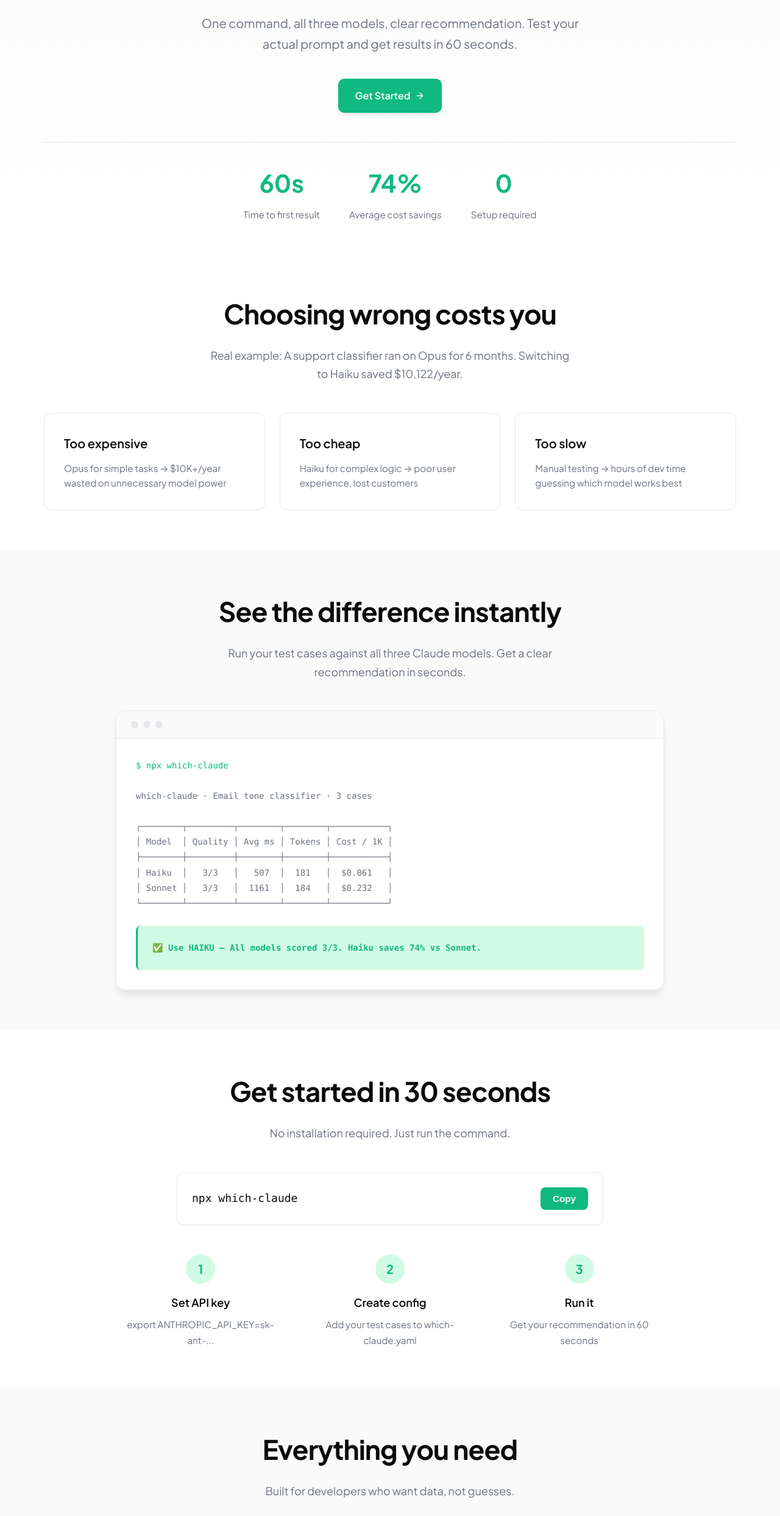
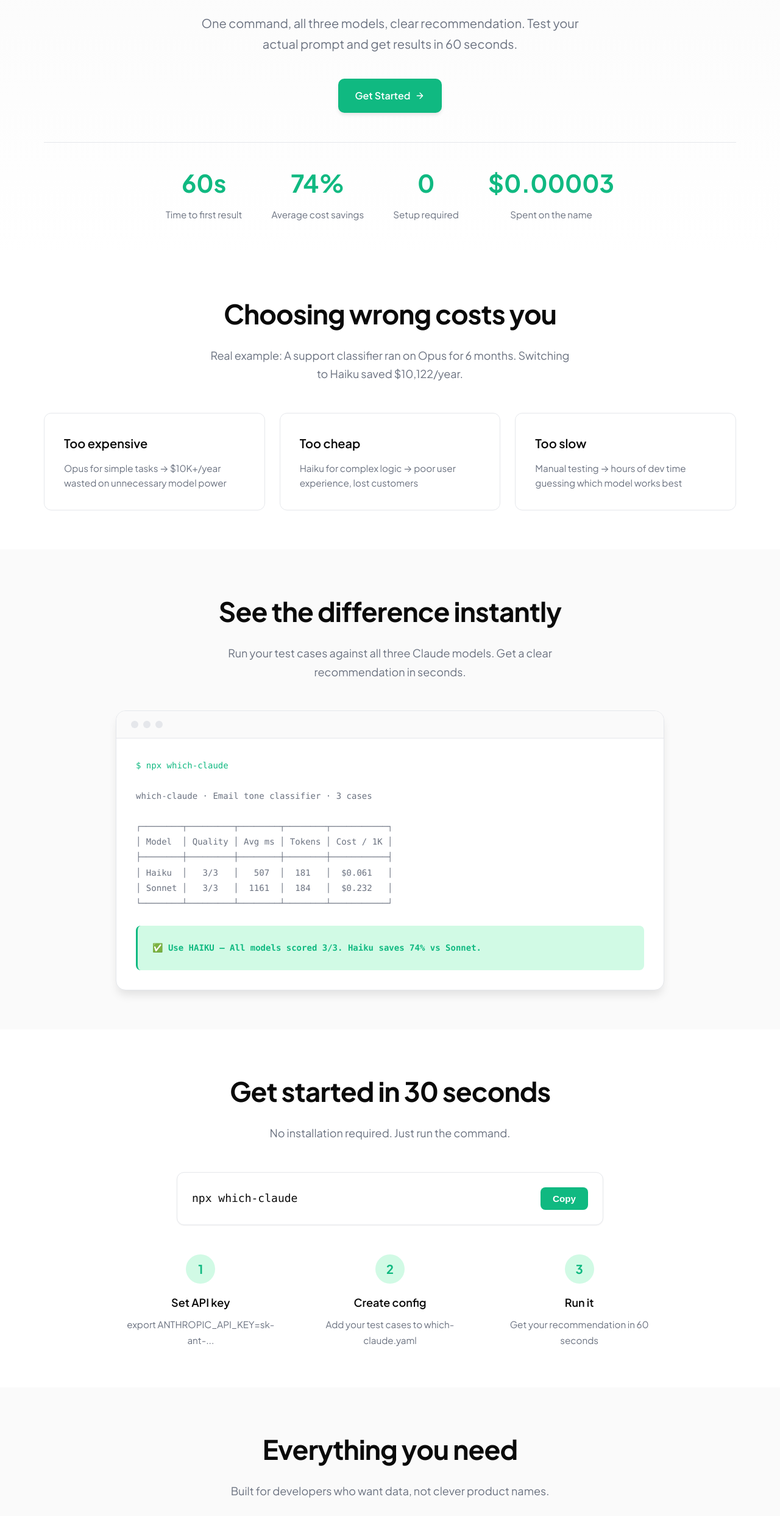
Before and after one commit to mpalermiti/which-claude, a website: page docs/index.html in a window 1280 px wide. Shown: the part 311-2797 px from the top of the page at 61% size. Drawn offline with Linux system fonts and the light colour scheme.

Commit message:
Add self-aware humor about the basic name

```diff
--- a/docs/index.html
+++ b/docs/index.html
@@ -652,6 +652,10 @@
           <span class="stat-value">0</span>
           <span class="stat-label">Setup required</span>
         </div>
+        <div class="stat">
+          <span class="stat-value">$0.00003</span>
+          <span class="stat-label">Spent on the name</span>
+        </div>
       </div>
     </div>
   </section>
@@ -749,7 +753,7 @@
     <div class="container">
       <div class="section-header">
         <h2 class="section-title">Everything you need</h2>
-        <p class="section-subtitle">Built for developers who want data, not guesses.</p>
+        <p class="section-subtitle">Built for developers who want data, not clever product names.</p>
       </div>
       <div class="features-grid">
         <div class="feature">
@@ -816,7 +820,7 @@
           <a href="https://github.com/mpalermiti/which-claude/issues">Issues</a>
         </div>
         <p class="footer-credit">
-          which-claude is open source. Built by <a href="https://michaelp.ai">Michael Palermiti</a>.
+          which-claude is open source. The name? Also open source. Built by <a href="https://michaelp.ai">Michael Palermiti</a>.
         </p>
       </div>
     </div>
```
